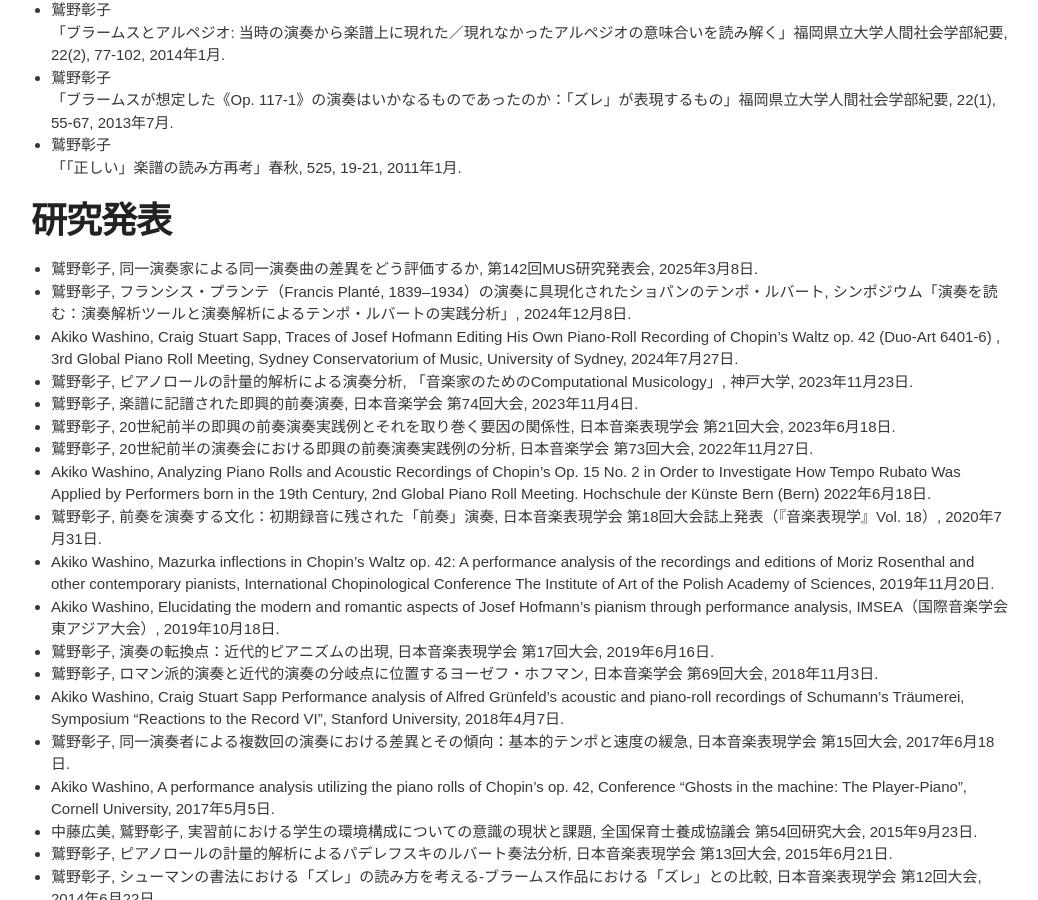
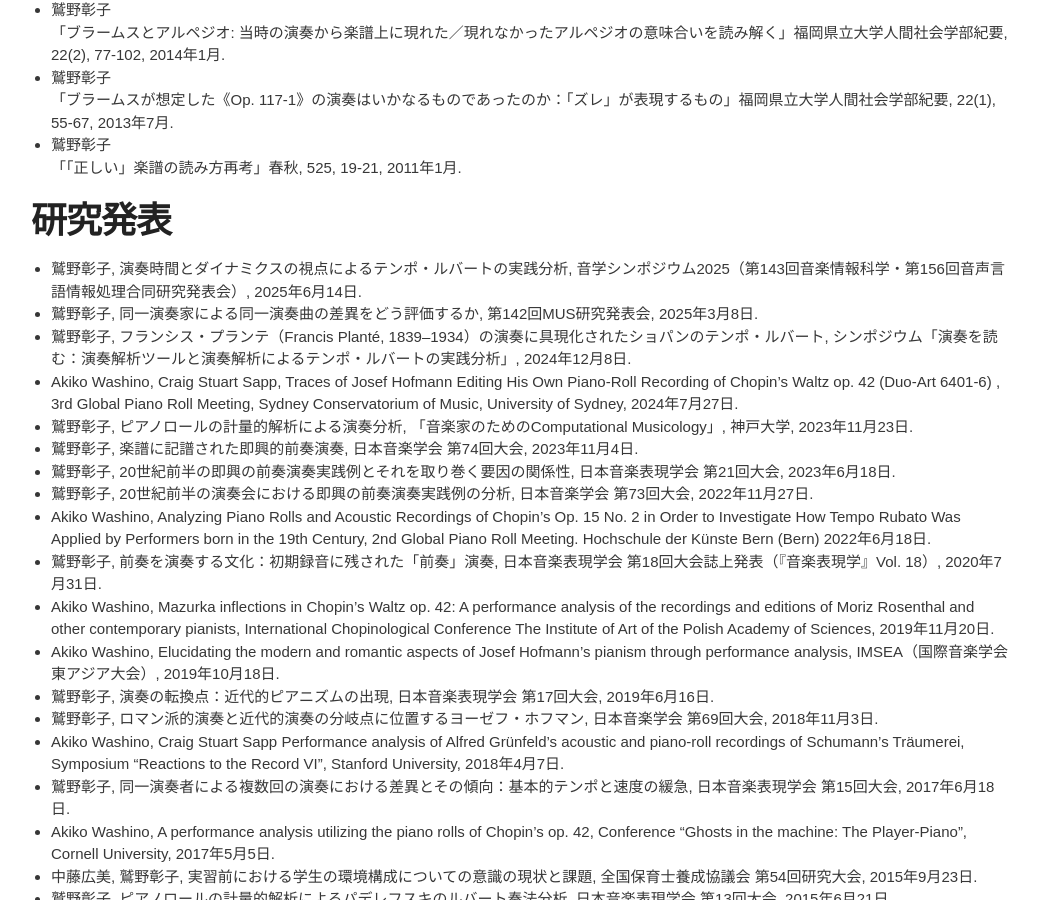
Before and after one commit to akikowashino/akikowashino.github.io, a Jekyll site: the page built from index.md, in a window 1280 px wide and 900 px high, scrolled down 2133 px. Shown: the whole window, without its empty margins (119-1157 px from the left). Built offline with Jekyll 4.4.1, drawn with Linux system fonts in a browser that asks for light colours.

Commit message:
Update index.md

```diff
--- a/index.md
+++ b/index.md
@@ -85,6 +85,8 @@
 
 
 # 研究発表
+* 鷲野彰子,
+  演奏時間とダイナミクスの視点によるテンポ・ルバートの実践分析, 音学シンポジウム2025（第143回音楽情報科学・第156回音声言語情報処理合同研究発表会）, 2025年6月14日.
 * 鷲野彰子,
   同一演奏家による同一演奏曲の差異をどう評価するか, 第142回MUS研究発表会, 2025年3月8日.
 * 鷲野彰子,
```
